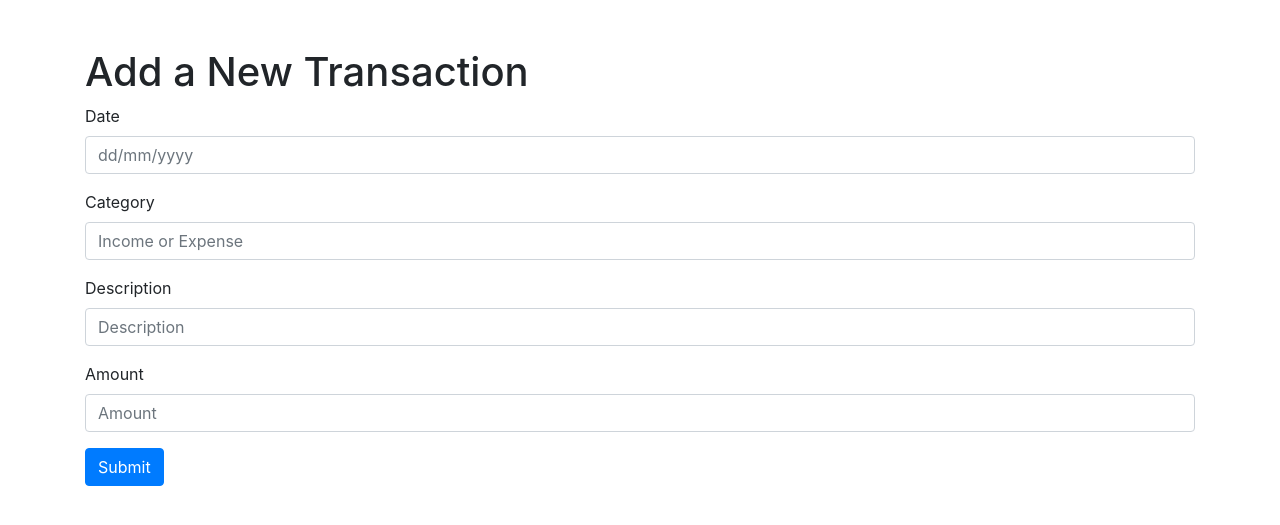
After one commit to eloise2310/finance-tracker, a Flask app: page /add in a window 1280 px wide. The commit adds this page. Shown: the top 525 px of the page. Run offline with Flask 3, Linux system fonts and the light colour scheme; some libraries are stand-ins or nearby versions.

Commit message:
basic form added

```diff
--- a/main.py
+++ b/main.py
@@ -3,21 +3,9 @@ import csv
 from datetime import datetime
 from data_entry import get_amount, get_category, get_date, get_description
 import matplotlib.pyplot as plt
-from flask import Flask, render_template
+from flask import Flask, render_template, redirect, url_for, request
 
 app = Flask(__name__)
-
-@app.route('/')
-def index():
-    finance_data = []
-
-    with open("finance_data.csv", newline="", encoding="utf-8") as csvfile:
-              csvreader = csv.DictReader(csvfile)
-              for row in csvreader:
-                  row['amount'] = float(row['amount'])
-                  finance_data.append(row)
-
-    return render_template("index.html", data=finance_data)
 
 class CSV:
     CSV_FILE = "finance_data.csv"
@@ -72,22 +60,108 @@ class CSV:
             return filtered_df
 
 
+# dont need as changed to using flask method
+# def add():
+#     CSV.initialize_csv()
+#     date = get_date("Enter the date of the transaction (dd/mm/yyyy) or enter for todays date: ", allow_default=True)
+#     category = get_category()
+#     description = get_description(category)
+#     amount = get_amount()
+#     CSV.add_entry(date, category, description, amount)
 
-def add():
-    CSV.initialize_csv()
-    date = get_date("Enter the date of the transaction (dd/mm/yyyy) or enter for todays date: ", allow_default=True)
-    category = get_category()
-    description = get_description(category)
-    amount = get_amount()
-    CSV.add_entry(date, category, description, amount)
+# def plot_transactions(df):
+#     df.set_index("date", inplace=True)
 
-def plot_transactions(df):
+#     income_df = df[df["category"] == "Income"].resample("D").sum().reindex(df.index, fill_value=0)
+#     expense_df = df[df["category"] == "Expense"].resample("D").sum().reindex(df.index, fill_value=0)
+#     expense_breakdown = expense_df.groupby("description")["amount"].sum().sort_values(ascending=False)
+
+#     plt.figure(figsize=(10, 5))
+#     expense_breakdown.plot(kind="bar", color="orange")
+#     plt.xlabel("Description")
+#     plt.ylabel("Amount")
+#     plt.title("Expense Breakdown by Category")
+#     plt.xticks(rotation=45)
+#     plt.grid(True)
+#     plt.show()
+
+# def main():
+#     while True:
+#         print("\n1. Add a new transaction")
+#         print("\n2. View transactions within a time frame")
+#         print("\n3. Exit")
+#         choice = input("Enter your choice (1-3)")
+
+#         if choice == "1":
+#             add()
+#         elif choice == "2":
+#             start_date = get_date("Enter the start date (dd/mm/yyyy): ")
+#             end_date = get_date("Enter the end date (dd/mm/yyyy): ")
+#             df = CSV.get_transactions(start_date, end_date)
+#             if input("Do you want to see a graph? (y/n): ").lower() == "y":
+#                 print("Plotting transactions...")
+#                 plot_transactions(df)
+#         elif choice == "3":
+#             print("Exiting...")
+#             break
+#         else:
+#             print("Invalid choice, please enter 1, 2 or 3.")
+
+# flask routes
+@app.route("/")
+def index():
+    finance_data = []
+
+    with open("finance_data.csv", newline="", encoding="utf-8") as csvfile:
+              csvreader = csv.DictReader(csvfile)
+              for row in csvreader:
+                  row['amount'] = float(row['amount'])
+                  finance_data.append(row)
+
+    return render_template("index.html", data=finance_data)
+
+# get and post methods
+@app.route("/add", methods =["GET", "POST"])
+
+# add a transaction using POST
+def add_transaction():
+    if request.method == "POST":
+        date = request.form["date"]
+        category = request.form["category"]
+        description = request.form["description"]
+        amount = request.form["amount"]
+
+        CSV.add_entry(date, category, description, float(amount))
+        return redirected(url_for("index"))
+
+    return render_template("add_transaction.html") # returns back to homepage
+
+@app.route("/filter", methods =["GET", "POST"])
+def filter_transactions():
+    if request.method == "POST":
+        start_date = request.form["start_date"]
+        end_date = request.form["end_date"]
+
+        start_date = datetime.strptime(start_date, "%d/%m/%Y")
+        end_date = datetime.strptime(end_date, "%d/%m/%Y") # puts start and end date in correct date format
+
+        finance_data = CSV.get_transactions(start_date, end_date)
+        return render_template("index.html", data = finance_data.to_dict(orient="record"))
+
+    return render_template("filter_transactions.html")
+
+@app.route("/plot")
+def plot_transactions():
+    finance_data = CSV.get_transactions()
+
+    df = finance_data.copy()
     df.set_index("date", inplace=True)
 
     income_df = df[df["category"] == "Income"].resample("D").sum().reindex(df.index, fill_value=0)
     expense_df = df[df["category"] == "Expense"].resample("D").sum().reindex(df.index, fill_value=0)
     expense_breakdown = expense_df.groupby("description")["amount"].sum().sort_values(ascending=False)
 
+    # Plot the expense breakdown
     plt.figure(figsize=(10, 5))
     expense_breakdown.plot(kind="bar", color="orange")
     plt.xlabel("Description")
@@ -95,30 +169,15 @@ def plot_transactions(df):
     plt.title("Expense Breakdown by Category")
     plt.xticks(rotation=45)
     plt.grid(True)
-    plt.show()
+    plt.savefig("static/expense_plot.png")  # Save the plot as a static image file
+    plt.close()
 
-def main():
-    while True:
-        print("\n1. Add a new transaction")
-        print("\n2. View transactions within a time frame")
-        print("\n3. Exit")
-        choice = input("Enter your choice (1-3)")
+    return render_template('plot.html', plot_url='/static/expense_plot.png')
 
-        if choice == "1":
-            add()
-        elif choice == "2":
-            start_date = get_date("Enter the start date (dd/mm/yyyy): ")
-            end_date = get_date("Enter the end date (dd/mm/yyyy): ")
-            df = CSV.get_transactions(start_date, end_date)
-            if input("Do you want to see a graph? (y/n): ").lower() == "y":
-                print("Plotting transactions...")
-                plot_transactions(df)
-        elif choice == "3":
-            print("Exiting...")
-            break
-        else:
-            print("Invalid choice, please enter 1, 2 or 3.")
+CSV.initialize_csv()
+
+
 
 if __name__ == "__main__":
-    main()
+    # main()
     app.run(debug=True)
--- /dev/null
+++ b/templates/add_transaction.html
@@ -0,0 +1,34 @@
+<!DOCTYPE html>
+<html lang="en">
+<head>
+    <meta charset="UTF-8">
+    <meta name="viewport" content="width=device-width, initial-scale=1.0">
+    <title>Add New Transaction</title>
+    <link href="https://maxcdn.bootstrapcdn.com/bootstrap/4.0.0/css/bootstrap.min.css" rel="stylesheet">
+</head>
+<body>
+    <div class="container">
+        <h1 class="mt-5">Add a New Transaction</h1>
+
+        <form method="POST">
+            <div class="form-group">
+                <label for="date">Date</label>
+                <input type="text" class="form-control" id="date" name="date" placeholder="dd/mm/yyyy" required>
+            </div>
+            <div class="form-group">
+                <label for="category">Category</label>
+                <input type="text" class="form-control" id="category" name="category" placeholder="Income or Expense" required>
+            </div>
+            <div class="form-group">
+                <label for="description">Description</label>
+                <input type="text" class="form-control" id="description" name="description" placeholder="Description" required>
+            </div>
+            <div class="form-group">
+                <label for="amount">Amount</label>
+                <input type="number" class="form-control" id="amount" name="amount" placeholder="Amount" required>
+            </div>
+            <button type="submit" class="btn btn-primary">Submit</button>
+        </form>
+    </div>
+</body>
+</html>
```
Also changed, not shown: templates/index.html (+12 -12 lines).
